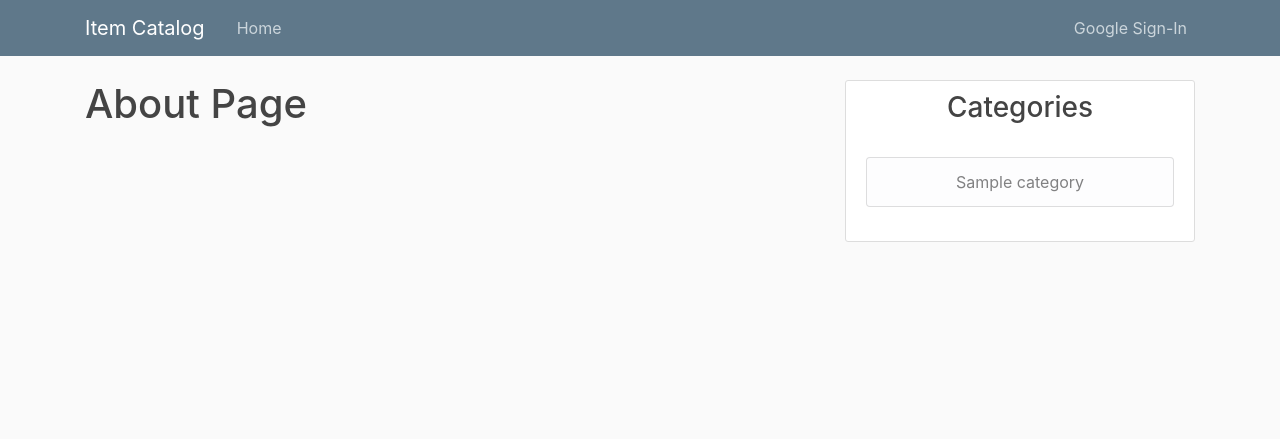
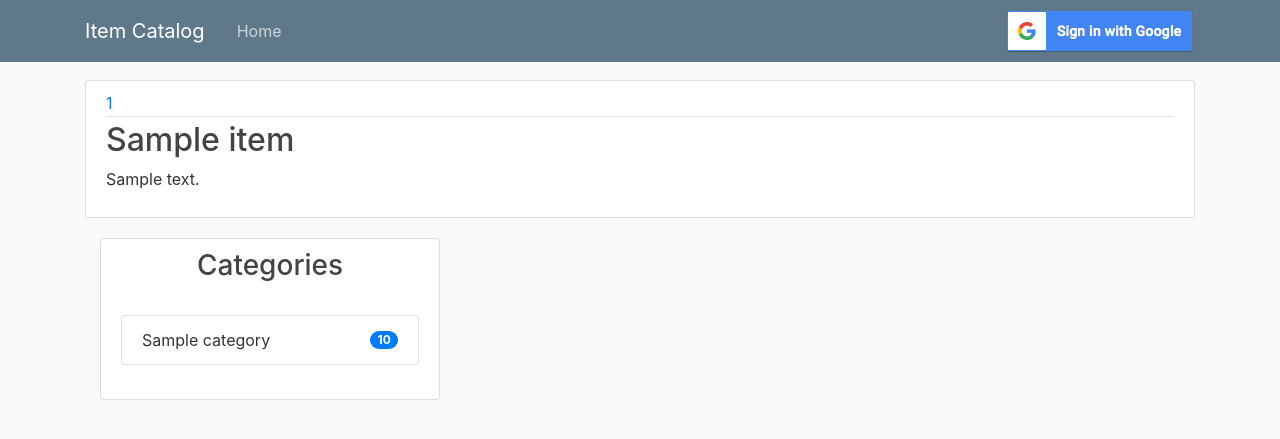
Before and after one commit to ericcgu/Udacity-Flask-Item-Catalog, a Flask app: page / in a window 1280 px wide. Shown: the top 439 px of the page. Run offline with Flask 2, Linux system fonts and the light colour scheme; tables that the repository leaves empty hold one stand-in row (values such as "Sample post"); parts of the project's set-up code (start-up, migrations or seed data) failed here and were passed over; some libraries are stand-ins or nearby versions.

Commit message:
feat: Add Google sign in logo

```diff
--- a/src/web/itemcatalog/models/category.py
+++ b/src/web/itemcatalog/models/category.py
@@ -11,12 +11,12 @@ class Category(db.Model):
 
     id = db.Column(db.Integer, primary_key=True)
     name = db.Column(db.String(500), nullable=False, unique=True)
-    item = db.relationship('Item', backref='category', lazy=True)
+    items = db.relationship('Item', backref='category', lazy=True)
     item_total = db.Column(db.Integer, nullable=False, default=0)
     insert_date = db.Column(db.DateTime(), default=datetime.utcnow)
     update_date = db.Column(db.DateTime(), default=datetime.utcnow)
 
-    @aggregated('item', db.Column(db.Integer))
+    @aggregated('items', db.Column(db.Integer))
     def item_total(self):
         return db.func.count(Item.id)
 
@@ -26,7 +26,6 @@ class Category(db.Model):
         return {
             'id': self.id,
             'name': self.name,
-            'item_total': self.item_total,
             'insert_date': self.insert_date,
             'update_date': self.update_date
         }
--- a/src/web/itemcatalog/models/user.py
+++ b/src/web/itemcatalog/models/user.py
@@ -22,7 +22,7 @@ class User(db.Model, UserMixin):
     id = db.Column(db.Integer, primary_key=True)
     name = db.Column(db.String(250), nullable=False)
     email = db.Column(db.String(250), nullable=False)
-    item = db.relationship('Item', backref='user', lazy=True)
+    items = db.relationship('Item', backref='user', lazy=True)
 
     @property
     def serialize(self):
--- a/src/web/itemcatalog/routes/item.py
+++ b/src/web/itemcatalog/routes/item.py
@@ -18,7 +18,6 @@ def create_item():
                         category_id=form.category.data.id,
                         user_id=current_user.id)
         db.session.add(new_item)
-        print(new_item)
         db.session.commit()
         return redirect(url_for('main.index'))
     return render_template('create_item.html', form=form)
--- a/src/web/itemcatalog/routes/main.py
+++ b/src/web/itemcatalog/routes/main.py
@@ -1,6 +1,6 @@
 from flask import Blueprint, render_template
 from itemcatalog.models.category import Category
-
+from itemcatalog.models.item import Item
 
 main = Blueprint('main', __name__)
 
@@ -8,5 +8,7 @@ main = Blueprint('main', __name__)
 @main.route('/')
 @main.route("/home")
 def index():
-    categories = Category.query.order_by(Category.name.asc())
-    return render_template('home.html', title='About', categories=categories)
+    categories = Category.query.filter(Category.item_total.isnot(None)).order_by(Category.name.asc()) # noqa:501
+    items = Item.query.order_by(Item.update_date.desc())
+    return render_template('home.html', title='Home', categories=categories,
+                           items=items)
--- a/src/web/itemcatalog/templates/home.html
+++ b/src/web/itemcatalog/templates/home.html
@@ -1,4 +1,30 @@
 {% extends "layout.html" %}
 {% block content %}
-    <h1>About Page</h1>
+{% for item in items %}
+<article class="media content-section">
+    <div class="media-body">
+        <div class="article-metadata">
+            <a class="mr-2" href="#">{{ item.user_id }}</a>
+
+        </div>
+        <h2><a class="article-title" >{{ item.name }}</a></h2>
+        <p class="article-content">{{ item.description }}</p>
+    </div>
+</article>
+{% endfor %}
+<div class="col-md-4">
+    <div class="content-section" align="center">
+        <h3>Categories</h3>
+        <br>
+        <ul class="list-group">
+            {% for category in categories %}
+            <li class="list-group-item d-flex justify-content-between align-items-center">
+                    {{ category.name }}
+                    <span class="badge badge-primary badge-pill">{{ category.item_total }}</span>
+                  </li>
+            {% endfor %}
+        </ul>
+        <br>
+    </div>
+</div>
 {% endblock content %}
--- a/src/web/itemcatalog/templates/layout.html
+++ b/src/web/itemcatalog/templates/layout.html
@@ -1,25 +1,26 @@
 <!DOCTYPE html>
 <html>
+
 <head>
   <!-- Required meta tags -->
   <meta charset="utf-8">
   <meta name="viewport" content="width=device-width, initial-scale=1, shrink-to-fit=no">
+  <meta name="google" content="notranslate">
+  <meta http-equiv="Content-Language" content="en">
+  <!-- Bootstrap CSS -->
+  <link rel="stylesheet" href="https://maxcdn.bootstrapcdn.com/bootstrap/4.0.0/css/bootstrap.min.css" integrity="sha384-Gn5384xqQ1aoWXA+058RXPxPg6fy4IWvTNh0E263XmFcJlSAwiGgFAW/dAiS6JXm"
+    crossorigin="anonymous">
+  <link rel="stylesheet" type="text/css" href="{{ url_for('static', filename='main.css') }}">
+  <title>Item Catalog</title>
+</head>
 
-    <!-- Bootstrap CSS -->
-    <link rel="stylesheet" href="https://maxcdn.bootstrapcdn.com/bootstrap/4.0.0/css/bootstrap.min.css" integrity="sha384-Gn5384xqQ1aoWXA+058RXPxPg6fy4IWvTNh0E263XmFcJlSAwiGgFAW/dAiS6JXm" crossorigin="anonymous">
-    <link rel="stylesheet" type="text/css" href="{{ url_for('static', filename='main.css') }}">
-    {% if title %}
-        <title>Item Catalog - {{ title }}</title>
-    {% else %}
-        <title>Item Catalog</title>
-    {% endif %}
-</head>
 <body>
   <header class="site-header">
     <nav class="navbar navbar-expand-md navbar-dark bg-steel fixed-top">
       <div class="container">
         <a class="navbar-brand mr-4" href="/">Item Catalog</a>
-          <button class="navbar-toggler" type="button" data-toggle="collapse" data-target="#navbarToggle" aria-controls="navbarToggle" aria-expanded="false" aria-label="Toggle navigation">
+        <button class="navbar-toggler" type="button" data-toggle="collapse" data-target="#navbarToggle" aria-controls="navbarToggle"
+          aria-expanded="false" aria-label="Toggle navigation">
           <span class="navbar-toggler-icon"></span>
         </button>
         <div class="collapse navbar-collapse" id="navbarToggle">
@@ -32,7 +33,7 @@
             <a class="nav-item nav-link" href="{{ url_for('item.create_item') }}">New Item</a>
             <a class="nav-item nav-link" href="{{ url_for('userauth.google_logout') }}">Logout</a>
             {% else %}
-                <a class="nav-item nav-link" href="{{ url_for('google.login') }}">Google Sign-In</a>
+            <a href="{{ url_for('google.login') }}" class="navbar-left"><img src="{{ url_for('static', filename='img/google.png') }}"></a>
             {% endif %}
           </div>
         </div>
@@ -41,7 +42,7 @@
   </header>
   <main role="main" class="container">
     <div class="row">
-        <div class="col-md-8">
+      <div class="col-md-12">
         {% with messages = get_flashed_messages(with_categories=true) %}
         {% if messages %}
         {% for category, message in messages %}
@@ -53,24 +54,16 @@
         {% endwith %}
         {% block content %}{% endblock %}
       </div>
-        <div class="col-md-4">
-          <div class="content-section" align="center">
-            <h3>Categories</h3>
-            <br>
-              <ul class="list-group">
-                {% for category in categories %}
-                <li class="list-group-item list-group-item-light"> {{ category.name }}</li>
-                {% endfor %}
-              </ul>
-              <br>
-          </div>
-        </div>
     </div>
   </main>
   <!-- Optional JavaScript -->
   <!-- jQuery first, then Popper.js, then Bootstrap JS -->
-    <script src="https://code.jquery.com/jquery-3.2.1.slim.min.js" integrity="sha384-KJ3o2DKtIkvYIK3UENzmM7KCkRr/rE9/Qpg6aAZGJwFDMVNA/GpGFF93hXpG5KkN" crossorigin="anonymous"></script>
-    <script src="https://cdnjs.cloudflare.com/ajax/libs/popper.js/1.12.9/umd/popper.min.js" integrity="sha384-ApNbgh9B+Y1QKtv3Rn7W3mgPxhU9K/ScQsAP7hUibX39j7fakFPskvXusvfa0b4Q" crossorigin="anonymous"></script>
-    <script src="https://maxcdn.bootstrapcdn.com/bootstrap/4.0.0/js/bootstrap.min.js" integrity="sha384-JZR6Spejh4U02d8jOt6vLEHfe/JQGiRRSQQxSfFWpi1MquVdAyjUar5+76PVCmYl" crossorigin="anonymous"></script>
+  <script src="https://code.jquery.com/jquery-3.2.1.slim.min.js" integrity="sha384-KJ3o2DKtIkvYIK3UENzmM7KCkRr/rE9/Qpg6aAZGJwFDMVNA/GpGFF93hXpG5KkN"
+    crossorigin="anonymous"></script>
+  <script src="https://cdnjs.cloudflare.com/ajax/libs/popper.js/1.12.9/umd/popper.min.js" integrity="sha384-ApNbgh9B+Y1QKtv3Rn7W3mgPxhU9K/ScQsAP7hUibX39j7fakFPskvXusvfa0b4Q"
+    crossorigin="anonymous"></script>
+  <script src="https://maxcdn.bootstrapcdn.com/bootstrap/4.0.0/js/bootstrap.min.js" integrity="sha384-JZR6Spejh4U02d8jOt6vLEHfe/JQGiRRSQQxSfFWpi1MquVdAyjUar5+76PVCmYl"
+    crossorigin="anonymous"></script>
 </body>
+
 </html>
```
Also changed, not shown: src/web/itemcatalog/static/img/GoogleSignUpDark.png (deleted), src/web/itemcatalog/static/img/google.png (added), src/web/itemcatalog/templates/create_item.html (indentation only). Lines whose indentation alone changed are shown as unchanged.
